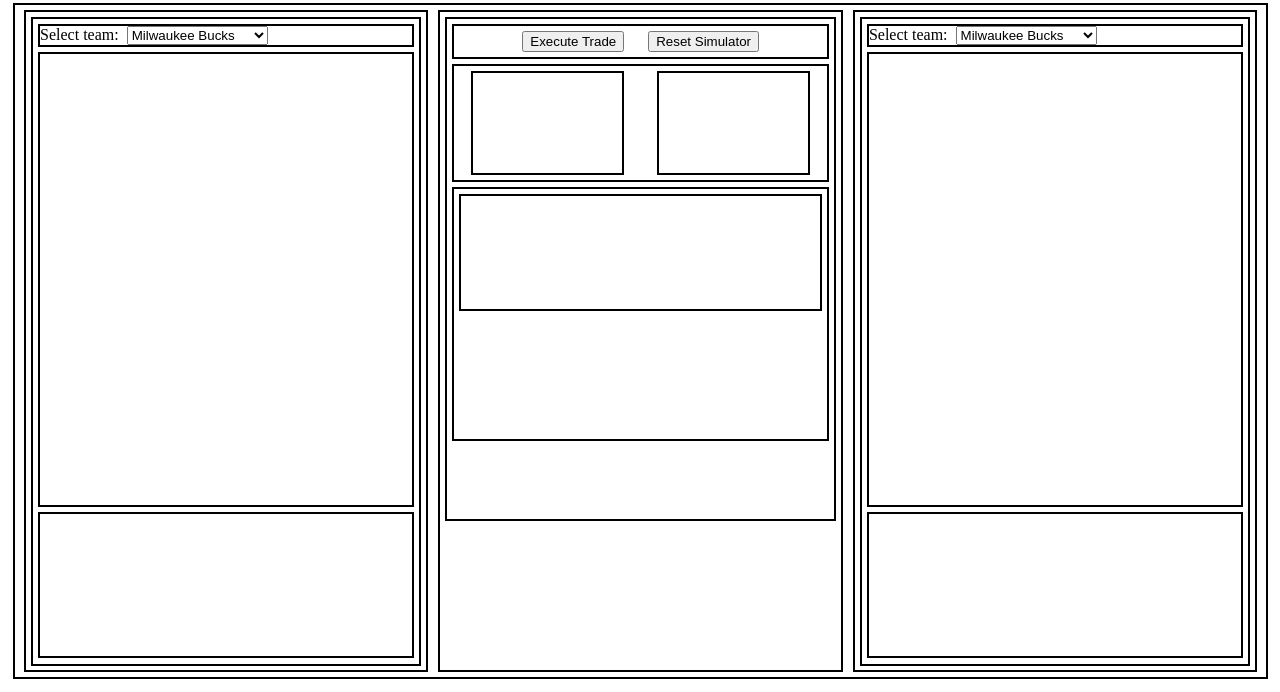
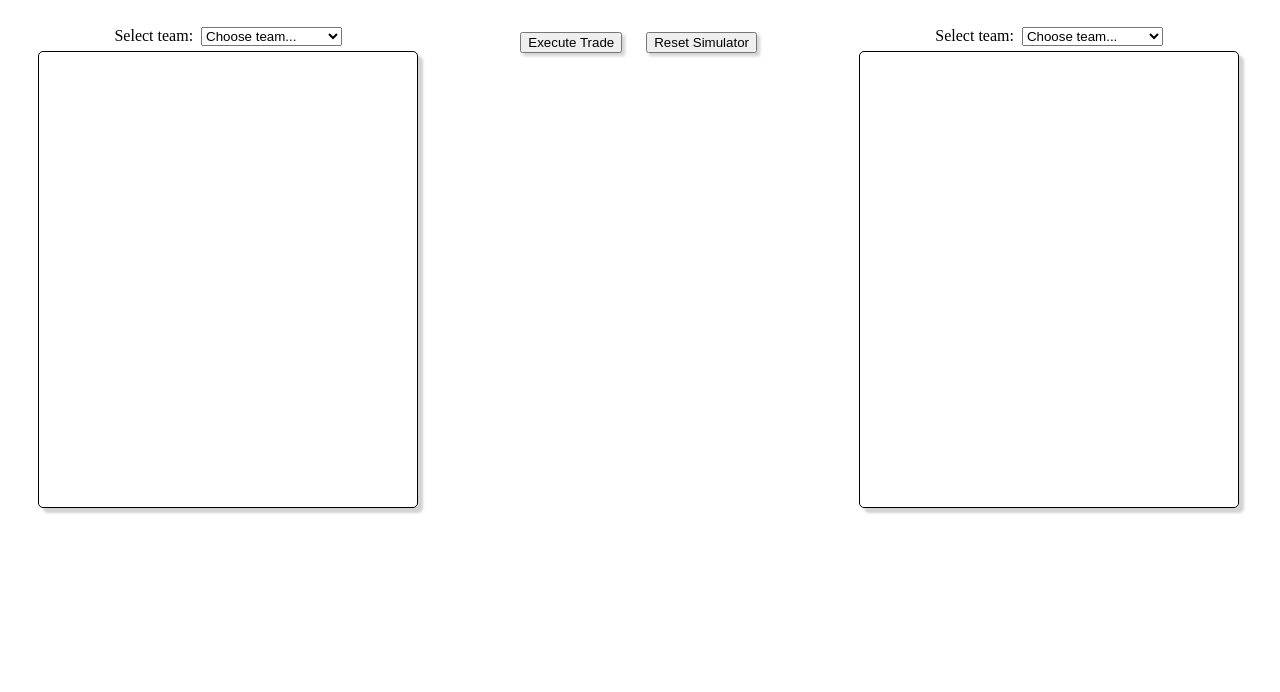
Before and after one commit to doswald32/phase-1-final-project, a plain HTML site: page index.html in a window 1280 px wide. Shown: the part 110-802 px from the top of the page. Drawn offline with Linux system fonts and the light colour scheme.

Commit message:
added some formatting. drop shadows, text alignment, etc.

```diff
--- a/index.html
+++ b/index.html
@@ -18,11 +18,12 @@
                 <!--TEAM ONE CONTAINER-->
                 <div id="team-1" class="team-container borders">
                     <!--TEAM SELECTOR CONTAINER-->
-                    <div id="team-select-container" class="borders" >
+                    <div id="team-select-container" class="team-selector borders" >
                         <!--need to update form action URL-->
                         <form action="http://example.com/" id="team-selector-1" class="team-selector">
                             <label>Select team:&nbsp;</label>
                             <select id="select-1" class="select" name="team-1">
+                                <option selected disabled hidden>Choose team...</option>
                                 <option id="bucksOne" value="Bucks">Milwaukee Bucks</option>
                                 <option value="Bulls">Chicago Bulls</option>
                                 <option value="Cavaliers">Cleveland Cavaliers</option>
@@ -71,10 +72,11 @@
                         <form action="http://example.com/" id="team-selector-2" class="team-selector">
                             <label>Select team:&nbsp;</label>
                             <select id="select-2" class="select" name="team-2">
+                                <option selected disabled hidden>Choose team...</option>
                                 <option value="Bucks">Milwaukee Bucks</option>
                                 <option value="Bulls">Chicago Bulls</option>
                                 <option value="Cavaliers">Cleveland Cavaliers</option>
-                                <option value="Pacers">Indian Pacers</option>
+                                <option value="Pacers">Indiana Pacers</option>
                                 <option value="Pistons">Detroit Pistons</option>
                             </select>
                         </form>
--- a/style.css
+++ b/style.css
@@ -1,5 +1,5 @@
 .borders {
-    border-style: solid;
+    border-style: none;
     border-width: 2px;
 }
 
@@ -10,7 +10,6 @@
 
 #title {
     text-align: center;
-    background-color: gray;
     margin-left: 10px;
     margin-right: 10px;
 }
@@ -38,6 +37,8 @@
 }
 
 #team-select-container {
+    display: flex;
+    justify-content: center;
     margin: 5px;
     overflow: auto;
 }
@@ -48,9 +49,13 @@
 }
 
 .player-window {
+    border-style: solid;
+    border-width: 1px;
     overflow: auto;
     margin: 5px;
     height: 70%;
+    box-shadow: 5px 5px 2.5px lightgray;
+    border-radius: 5px;
 }
 
 .team-stats {
@@ -84,6 +89,7 @@
 .button {
     margin-left: 10px;
     margin-right: 10px;
+    box-shadow: 3px 3px 3px lightgray;
 }
 
 #trade-block {
```
